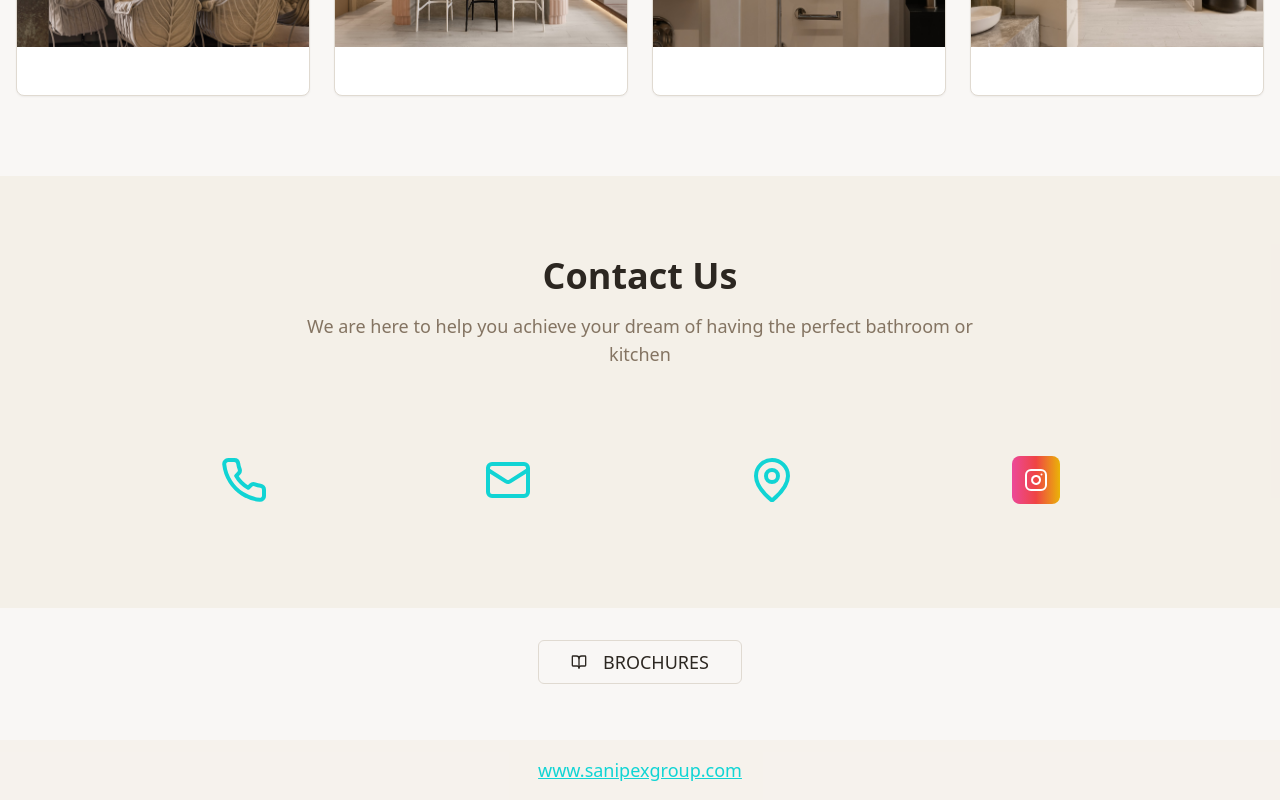
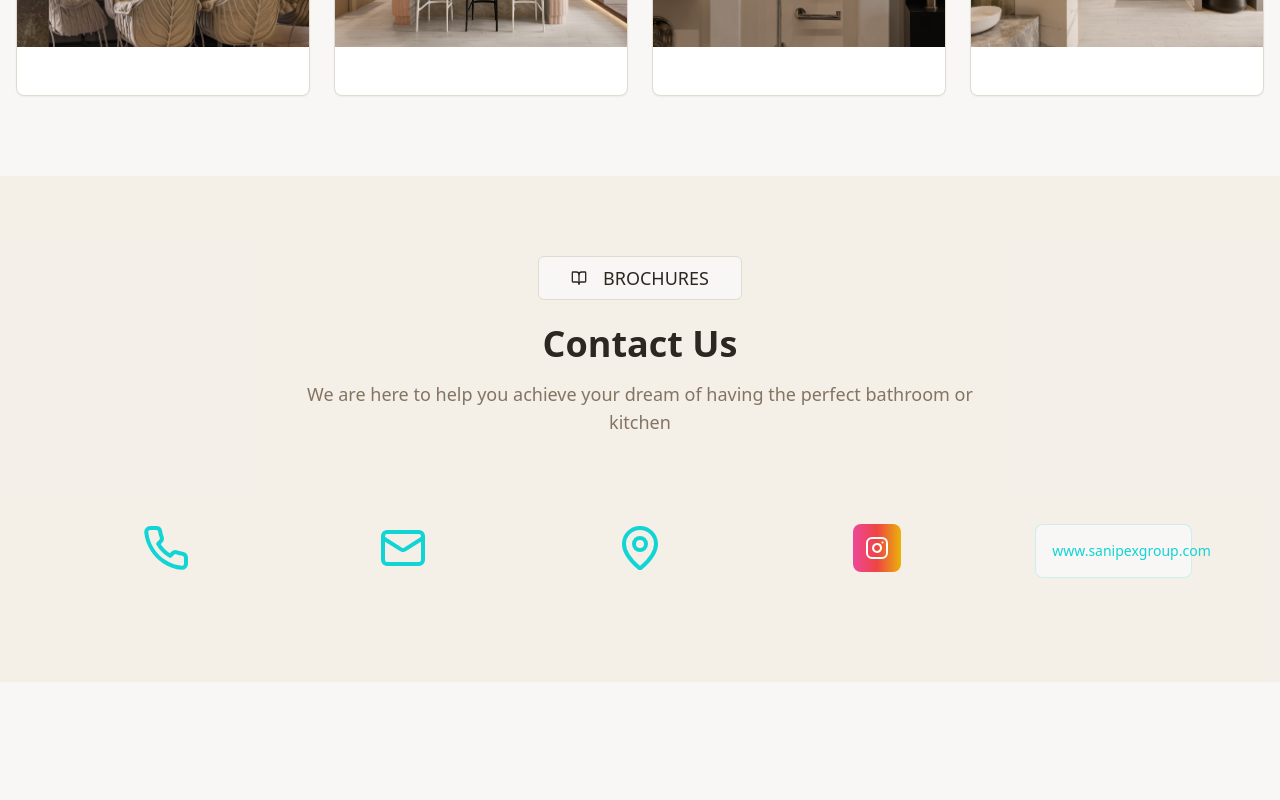
Before and after one commit to sahargeb/manus-space-tweak-spark, a React (Vite) app: page / in a window 1280 px wide. Shown: the part 5853-6653 px from the top of the page. After the commit the page ends 6535 px from the top, so only its background shows below. Built offline with nearby package versions, Linux system fonts and the light colour scheme.

Commit message:
Add "BROCHURES" link
Added "BROCHURES" button above the "contact us" section that links to the brochures page.

```diff
--- a/src/pages/Index.tsx
+++ b/src/pages/Index.tsx
@@ -727,13 +727,19 @@ const Index = () => {
       <section id="contact" className="py-20 bg-secondary/30">
         <div className="container mx-auto px-4">
           <div className="text-center mb-16">
+            <Link to="/brochures">
+              <Button variant="outline" size="lg" className="mb-6 text-lg px-8 py-3 hover:bg-primary hover:text-primary-foreground transition-all duration-300">
+                <BookOpen className="w-5 h-5 mr-2" />
+                BROCHURES
+              </Button>
+            </Link>
             <h2 className="text-4xl font-bold text-foreground mb-4">{t.contactTitle}</h2>
             <p className="text-lg text-muted-foreground max-w-2xl mx-auto">
               {t.contactDescription}
             </p>
           </div>
 
-          <div className="grid md:grid-cols-4 gap-8 max-w-5xl mx-auto">
+          <div className="grid md:grid-cols-5 gap-8 max-w-6xl mx-auto">
             <div className="text-center p-6">
               <button onClick={() => setShowContactInfo('phone')} className="block w-full">
                 <Phone className="w-12 h-12 text-primary mx-auto hover:scale-110 transition-transform duration-300 cursor-pointer" />
@@ -758,6 +764,19 @@ const Index = () => {
                   <Instagram className="w-6 h-6 text-white" />
                 </div>
               </a>
+            </div>
+
+            <div className="text-center p-6">
+              <div className="bg-background rounded-lg border border-primary/20 p-4 hover:bg-primary/5 transition-colors duration-300">
+                <a
+                  href="https://www.sanipexgroup.com"
+                  target="_blank"
+                  rel="noopener noreferrer"
+                  className="text-primary hover:text-primary/80 transition-colors duration-300 text-sm font-medium block"
+                >
+                  www.sanipexgroup.com
+                </a>
+              </div>
             </div>
           </div>
 
@@ -798,35 +817,6 @@ const Index = () => {
         </div>
       </section>
 
-      {/* Brochures Section */}
-      <section className="py-8 bg-background">
-        <div className="container mx-auto px-4">
-          <div className="text-center">
-            <Link to="/brochures">
-              <Button variant="outline" size="lg" className="mb-6 text-lg px-8 py-3 hover:bg-primary hover:text-primary-foreground transition-all duration-300">
-                <BookOpen className="w-5 h-5 mr-2" />
-                BROCHURES
-              </Button>
-            </Link>
-          </div>
-        </div>
-      </section>
-
-      {/* Website Link Section */}
-      <section className="py-4 bg-secondary/20">
-        <div className="container mx-auto px-4">
-          <div className="text-center">
-            <a
-              href="https://www.sanipexgroup.com"
-              target="_blank"
-              rel="noopener noreferrer"
-              className="text-primary hover:text-primary/80 transition-colors duration-300 text-lg font-medium underline decoration-primary"
-            >
-              www.sanipexgroup.com
-            </a>
-          </div>
-        </div>
-      </section>
 
       {/* Footer */}
 
```
